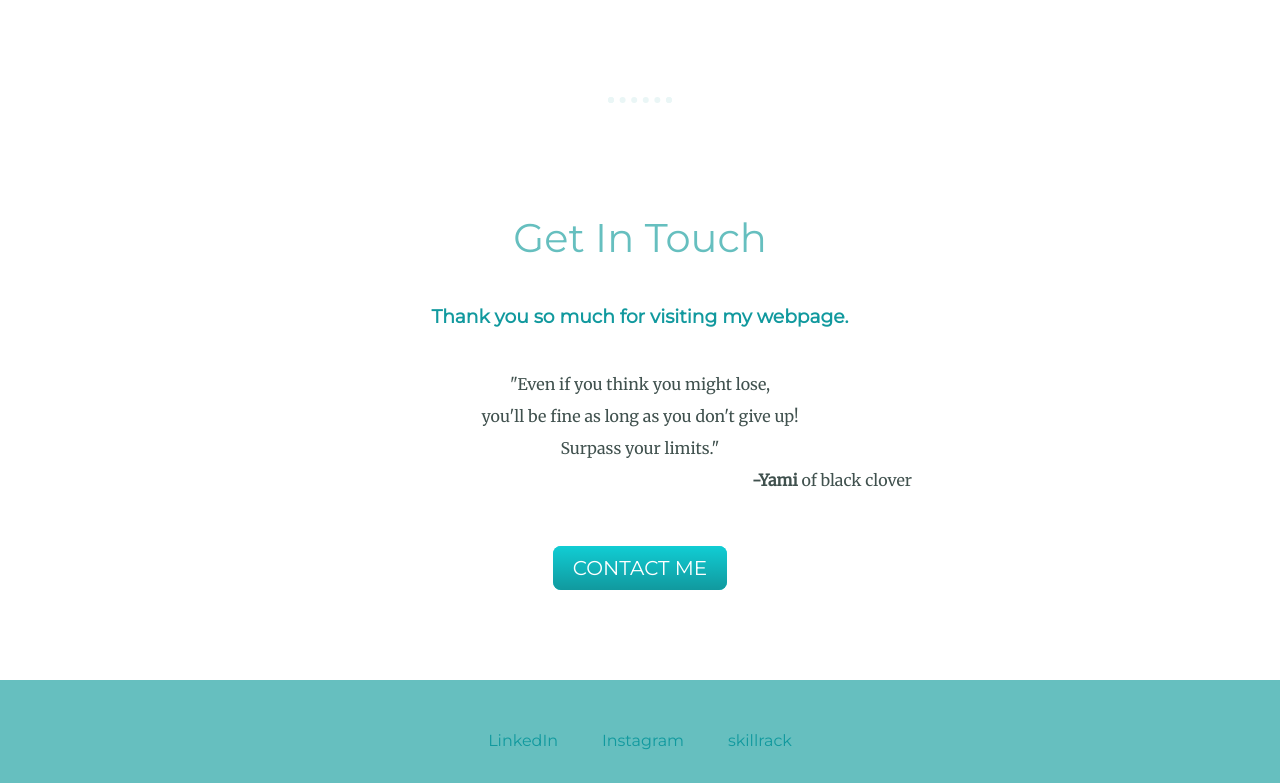
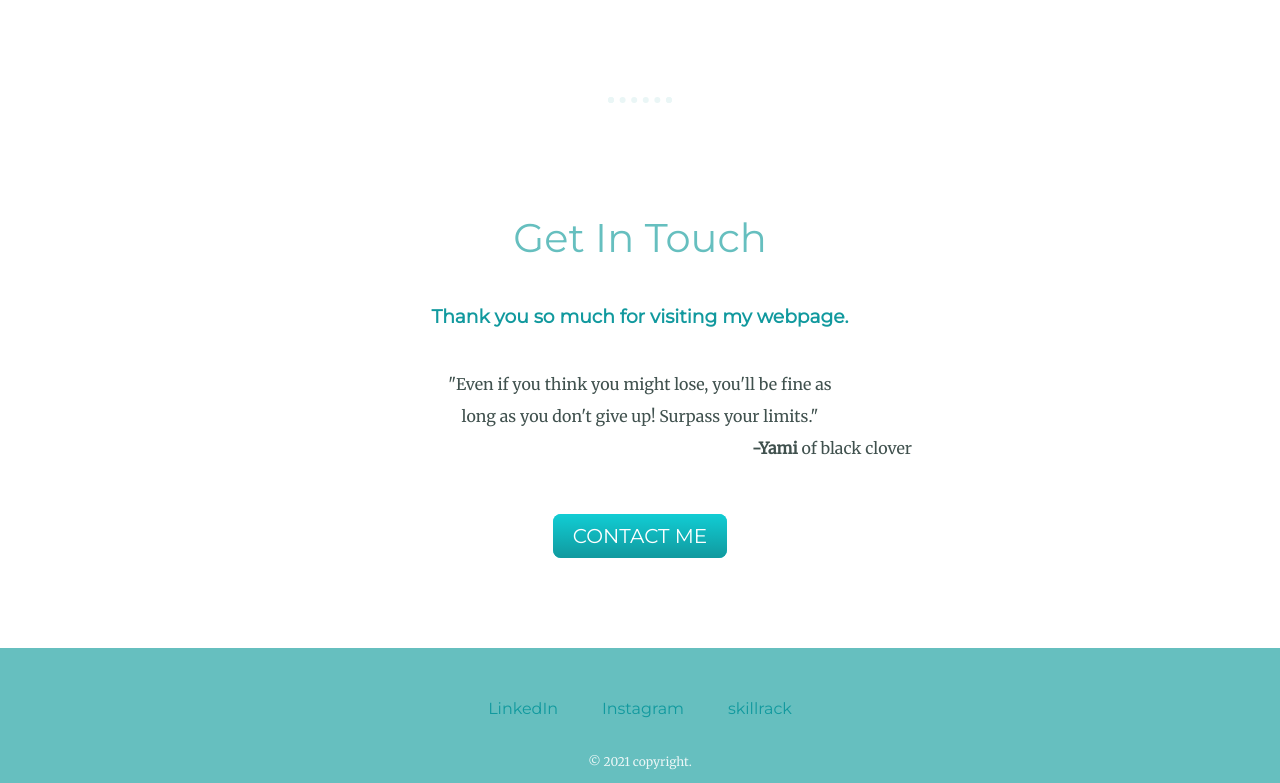
Before and after one commit to sanjeevskr/my-first-site, a plain HTML site: page index.html in a window 1280 px wide. Shown: the part 2017-2800 px from the top of the page. Drawn offline with Linux system fonts and the light colour scheme.

Commit message:
removed break tag

```diff
--- a/index.html
+++ b/index.html
@@ -41,7 +41,7 @@
       <div class="contact-me">
         <h2>Get In Touch</h2>
         <h3>Thank you so much for visiting my webpage.</h3>
-        <p class="end">"Even if you think you might lose,<br> you'll be fine as long as you don't give up!<br> Surpass your limits."</p>
+        <p class="end">"Even if you think you might lose, you'll be fine as long as you don't give up! Surpass your limits."</p>
         <p class="yami"><b>-Yami</b> of black clover</p><br>
         <a class="btn" href="mailto:sanjeevskr1971@email.com">CONTACT ME</a>
       </div>
```
